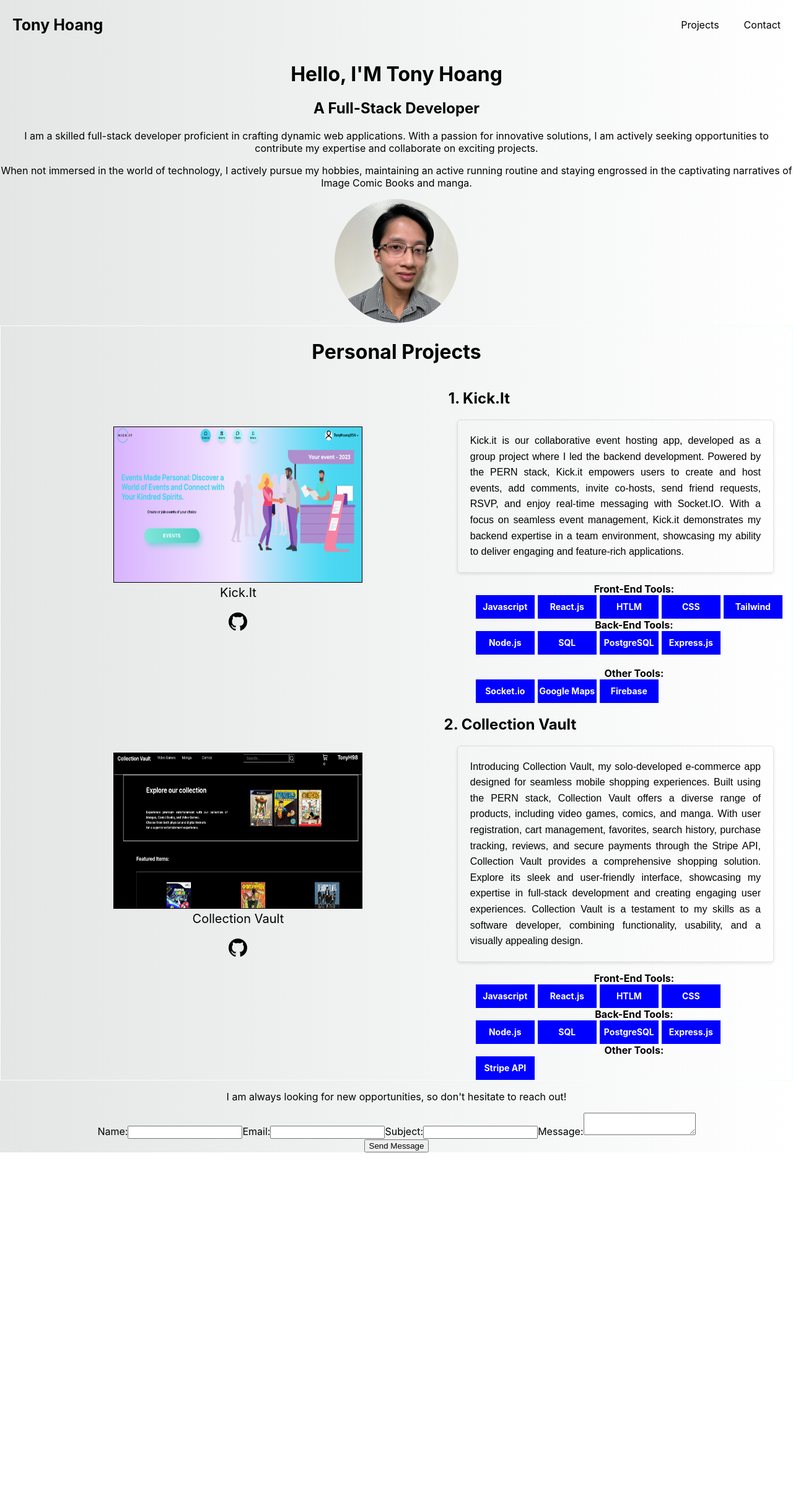
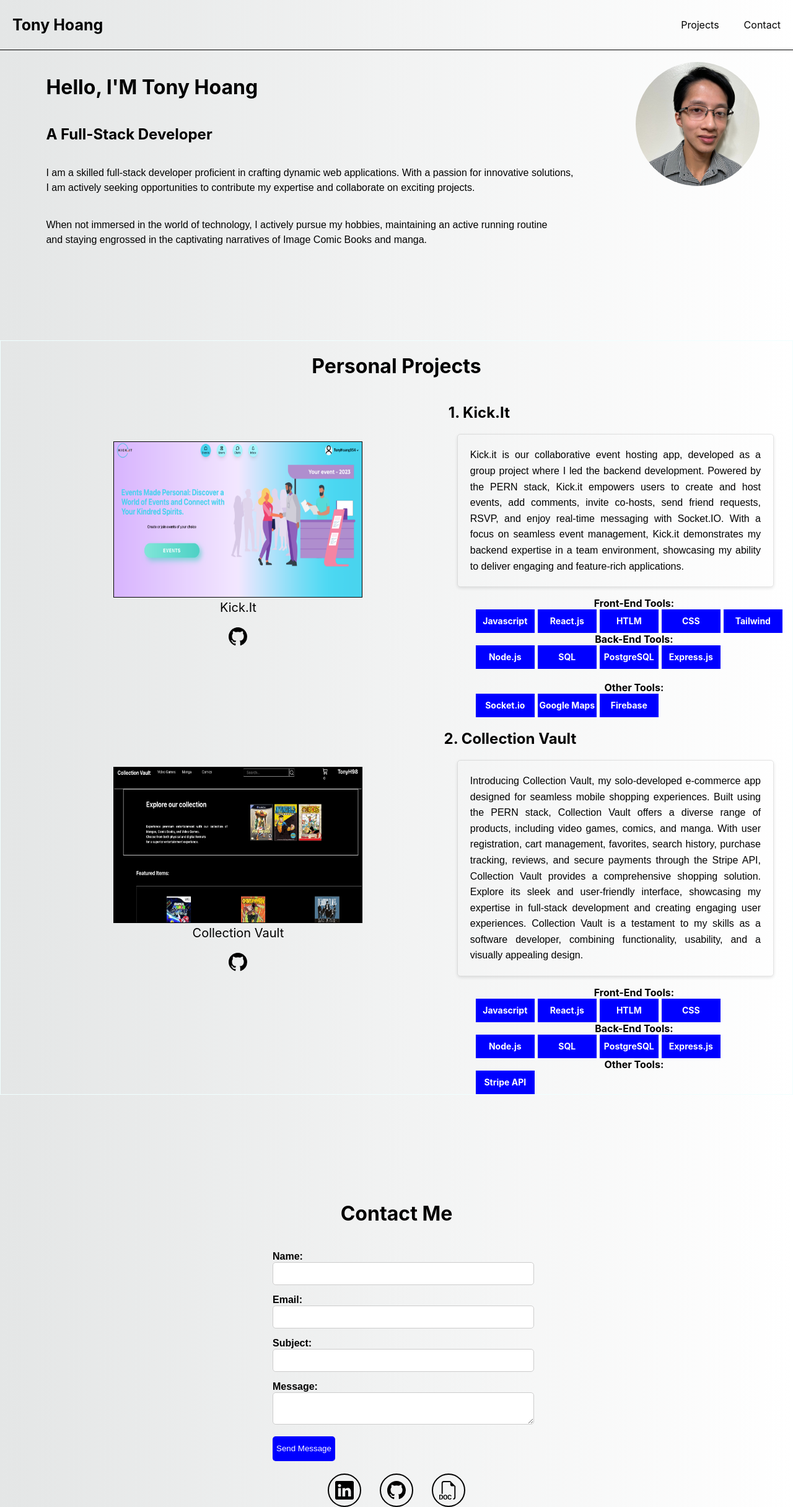
Before and after one commit to TonyH98/tony-portfolio, a React (Create React App) app: page / in a window 1280 px wide. Shown: the whole page at 62% size. Before the commit the page ends 1859 px from the top, so only its background shows below. Built offline with nearby package versions, Linux system fonts and the light colour scheme.

Commit message:
The about me is properly styled and the contact form is properly styled

```diff
--- a/src/App.css
+++ b/src/App.css
@@ -11,6 +11,13 @@ html{
   height: 40vmin;
   pointer-events: none;
 }
+
+.App{
+  display: flex;
+  flex-direction: column;
+  gap: 150px;
+}
+
 
 @media (prefers-reduced-motion: no-preference) {
   .App-logo {
--- a/src/App.js
+++ b/src/App.js
@@ -13,14 +13,14 @@ function App() {
 
 
     <Nav/>
-      <main>
+
    <Home/>
 
   <Projects/>
 
   <Contact/>
 
-      </main>
+
 
   </div>
   );
--- /dev/null
+++ b/src/Components/Contact/Contact.css
@@ -0,0 +1,63 @@
+
+
+.contact-form {
+    font-family: Arial, sans-serif;
+    max-width: 400px;
+    margin: 0 auto;
+    padding: 20px;
+    border-radius: 5px;
+}
+
+.contact-label {
+    display: block;
+    font-weight: bold;
+    margin-bottom: 5px;
+    text-align: left;
+}
+
+.contact-input,
+.contact-input[type="textarea"] {
+    width: 100%;
+    padding: 10px;
+    margin-bottom: 10px;
+    border: 1px solid #ccc;
+    border-radius: 5px;
+}
+
+
+
+.button-container {
+    text-align: left;
+}
+
+.contact-button{
+    height: 40px;
+    border: none;
+    background-color: blue;
+    color: white;
+    border-radius: 5px;
+}
+
+.social-media-container{
+display: flex;
+flex-direction: row;
+gap: 30px;
+justify-content: center;
+
+}
+
+.icon {
+    display: inline-block;
+    border: 2px solid #000;
+    border-radius: 50%;
+    padding: 5px;
+    text-align: center;
+  }
+
+  .icon-wrapper {
+    display: flex;
+    justify-content: center;
+    align-items: center;
+    width: 40px;
+    height: 40px;
+  }
--- a/src/Components/Contact/Contact.js
+++ b/src/Components/Contact/Contact.js
@@ -1,5 +1,9 @@
 import emailjs from '@emailjs/browser';
 import { useRef } from 'react';
+import {BsGithub} from  "react-icons/bs"
+import {BsLinkedin} from  "react-icons/bs"
+import { BsFiletypeDoc } from 'react-icons/bs'
+import "./Contact.css"
 
 function Contact(){
 
@@ -24,10 +28,9 @@ function Contact(){
 return(
 
 <div id="contact">
+
+<h1>Contact Me</h1>
  <form ref={form} onSubmit={sendEmail} className="contact-form">
-<p className='contact-message'>
-I am always looking for new opportunities, so don't hesitate to reach out!
-</p>
 
     <label className="contact-label" htmlFor="user_name">Name:
     <input className="contact-input" type="text" name="user_name" required />
@@ -51,6 +54,29 @@ I am always looking for new opportunities, so don't hesitate to reach out!
     </div>
   </form>
 
+  <div className='social-media-container'>
+
+  <a className="icon" href='https://www.linkedin.com/in/tonyqh/' target="_blank">
+  <span class="icon-wrapper">
+    <BsLinkedin size={30}/>
+  </span>
+</a>
+
+  <a className="icon" href='https://github.com/TonyH98' target="_blank">
+  <span class="icon-wrapper">
+    <BsGithub size={30}/>
+    </span>
+    </a>
+
+  <a className="icon" href='/Resume.pdf' target="_blank">
+  <span class="icon-wrapper">
+    <BsFiletypeDoc size={30}/>
+    </span>
+    </a>
+
+
+  </div>
+
 </div>
 
 
--- a/src/Components/LandingPage/Home.css
+++ b/src/Components/LandingPage/Home.css
@@ -1,6 +1,9 @@
-.home-container{
-
+.Home-Page{
+display: flex;
+ flex-direction: row;
     margin-top: 100px;
+    gap: 100px;
+    justify-content: center;
 
 }
 
@@ -9,6 +12,36 @@
     height: 200px;
     border-radius: 50%;
 }
+
+
+.introduction-container{
+    display: flex;
+    flex-direction: column;
+    text-align: left;
+    margin-left: 20px;
+}
+
+
+.about-me {
+    font-family: Arial, sans-serif;
+    font-size: 16px;
+    line-height: 1.5;
+    margin-bottom: 20px;
+}
+
+.about-me:first-child {
+    margin-top: 0;
+}
+
+.about-me:last-child {
+    margin-bottom: 0;
+}
+
+
+
+
+
+
 
 @media (min-width: 993px){
 
--- a/src/Components/LandingPage/Home.js
+++ b/src/Components/LandingPage/Home.js
@@ -35,11 +35,18 @@ return(
     <h2 className='title'>A Full-Stack Developer</h2>
     <p className='about-me'>
     I am a skilled full-stack developer proficient in crafting dynamic web applications. With a passion for innovative
-    solutions, I am actively seeking opportunities to contribute my expertise and collaborate on exciting projects.
+    solutions,
+    <br/>
+    I am actively seeking opportunities to contribute my expertise and collaborate on exciting projects.
     </p>
 
-    <p>When not immersed in the world of technology, I actively pursue my hobbies, maintaining an active running routine and
+    <p className='about-me'>When not immersed in the world of technology,
+         I actively pursue my hobbies, maintaining an active running routine
+         <br/>
+         and
       staying engrossed in the captivating narratives of Image Comic Books and manga.</p>
+</div>
+
 </div>
 
 
@@ -49,10 +56,6 @@ return(
 </div>
 
 </div>
-
-
-
-</div>
  )
 }
 
--- a/src/Components/NavBar/Nav.css
+++ b/src/Components/NavBar/Nav.css
@@ -9,6 +9,7 @@
     left: 0;
     width: 100%;
     z-index: 1000;
+    border-bottom: black solid 1px;
   }
 
 
```
